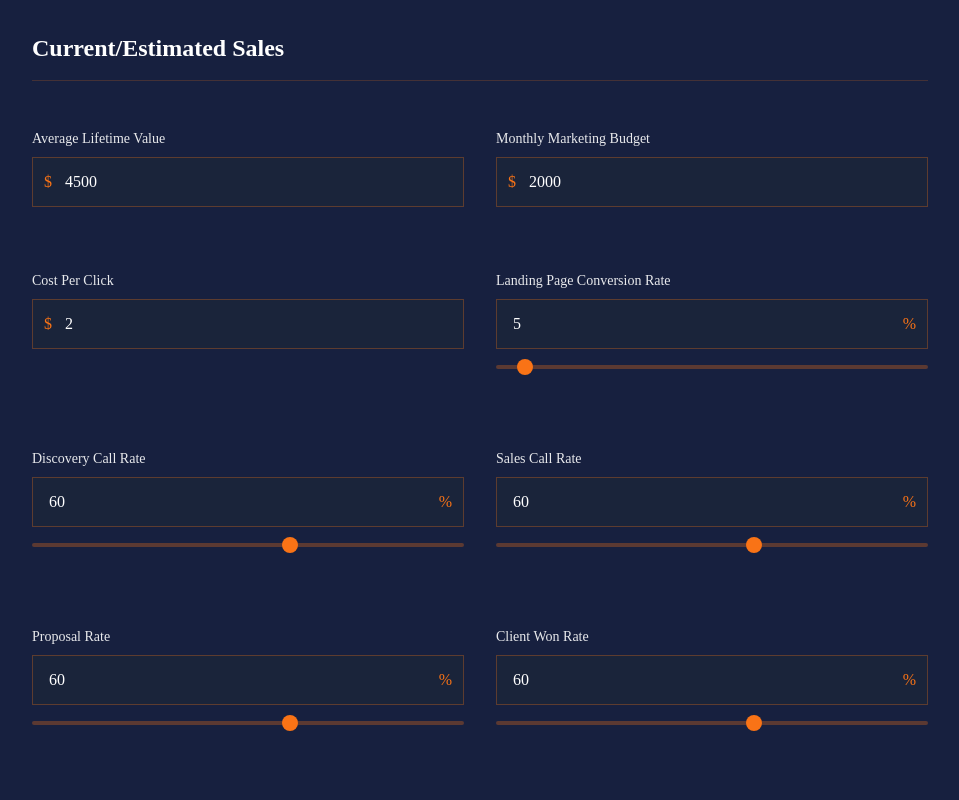
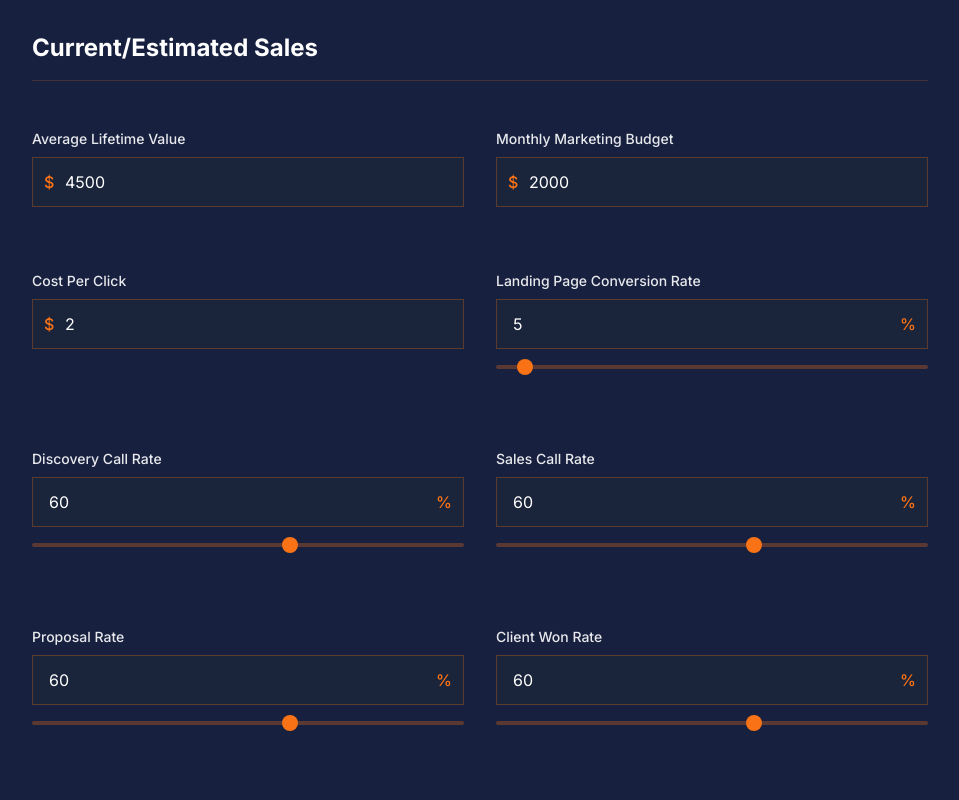
Before and after one commit to jack-xcelerate/sales-calculator, a Next.js app: page / in a window 1280 px wide. Shown: the top 800 px of the page, without its empty margins (160-1119 px from the left). Built offline with nearby package versions, Linux system fonts and the light colour scheme.

Commit message:
Update font configuration and styling

```diff
--- a/app/components/sales-calculator.tsx
+++ b/app/components/sales-calculator.tsx
@@ -25,6 +25,7 @@ const MetricCard = ({ label, value, subtitle, tooltipContent }: {
 );
 
 // InputField component
+// InputField component
 const InputField = ({
   label,
   value,
@@ -33,7 +34,8 @@ const InputField = ({
   max = 100,
   type = 'number',
   prefix,
-  suffix
+  suffix,
+  tooltipContent
 }: {
   label: string;
   value: number;
@@ -46,7 +48,14 @@ const InputField = ({
   tooltipContent?: string;
 }) => (
   <div className="mb-8">
-    <label className="text-white/90 text-sm font-medium mb-2 block">{label}</label>
+    <div className="flex items-center space-x-2 mb-2">
+      <label className="text-white/90 text-sm font-medium block">{label}</label>
+      {tooltipContent && (
+        <Tooltip content={tooltipContent}>
+          <Info className="h-4 w-4 text-orange-500/50 cursor-help hover:text-orange-500 transition-colors" />
+        </Tooltip>
+      )}
+    </div>
     <div className="relative">
       <input
         type={type}
@@ -195,14 +204,54 @@ const SalesCalculator = ({ inputs: initialInputs }: { inputs: Inputs }) => {
   };
 
   const inputFields = [
-    { label: "Average Lifetime Value", key: "avgLifetimeValue" as keyof Inputs, prefix: "$" },
-    { label: "Monthly Marketing Budget", key: "monthlyMarketingBudget" as keyof Inputs, prefix: "$" },
-    { label: "Cost Per Click", key: "costPerClick" as keyof Inputs, prefix: "$" },
-    { label: "Landing Page Conversion Rate", key: "landingPageConversion" as keyof Inputs, suffix: "%" },
-    { label: "Discovery Call Rate", key: "discoveryCallRate" as keyof Inputs, suffix: "%" },
-    { label: "Sales Call Rate", key: "salesCallRate" as keyof Inputs, suffix: "%" },
-    { label: "Proposal Rate", key: "proposalRate" as keyof Inputs, suffix: "%" },
-    { label: "Client Won Rate", key: "clientWonRate" as keyof Inputs, suffix: "%" },
+    {
+      label: "Average Lifetime Value",
+      key: "avgLifetimeValue" as keyof Inputs,
+      prefix: "$",
+      tooltipContent: "Average revenue generated per client over their lifetime"
+    },
+    {
+      label: "Monthly Marketing Budget",
+      key: "monthlyMarketingBudget" as keyof Inputs,
+      prefix: "$",
+      tooltipContent: "Your total monthly ad spend"
+    },
+    {
+      label: "Cost Per Click",
+      key: "costPerClick" as keyof Inputs,
+      prefix: "$",
+      tooltipContent: "Average cost per click for your ads"
+    },
+    {
+      label: "Landing Page Conversion Rate",
+      key: "landingPageConversion" as keyof Inputs,
+      suffix: "%",
+      tooltipContent: "Percentage of visitors who become leads"
+    },
+    {
+      label: "Discovery Call Rate",
+      key: "discoveryCallRate" as keyof Inputs,
+      suffix: "%",
+      tooltipContent: "Percentage of leads who schedule discovery calls"
+    },
+    {
+      label: "Sales Call Rate",
+      key: "salesCallRate" as keyof Inputs,
+      suffix: "%",
+      tooltipContent: "Percentage of discovery calls that lead to sales calls"
+    },
+    {
+      label: "Proposal Rate",
+      key: "proposalRate" as keyof Inputs,
+      suffix: "%",
+      tooltipContent: "Percentage of sales calls that result in proposals"
+    },
+    {
+      label: "Client Won Rate",
+      key: "clientWonRate" as keyof Inputs,
+      suffix: "%",
+      tooltipContent: "Percentage of proposals that convert to clients"
+    },
   ];
 
   return (
--- a/app/globals.css
+++ b/app/globals.css
@@ -1,3 +1,4 @@
+@import url('https://fonts.googleapis.com/css2?family=Inter:wght@400;500;600;700&display=swap');
 @tailwind base;
 @tailwind components;
 @tailwind utilities;
@@ -9,6 +10,7 @@ body {
   padding: 0;
   background-color: rgb(23, 32, 63);
   color: white;
+  font-family: 'Inter', sans-serif;
 }
 
 /* Input Styles */
--- a/app/layout.tsx
+++ b/app/layout.tsx
@@ -1,16 +1,10 @@
 import type { Metadata } from "next";
-import localFont from "next/font/local";
+import { Inter } from "next/font/google";
 import "./globals.css";
 
-const geistSans = localFont({
-  src: "./fonts/GeistVF.woff",
-  variable: "--font-geist-sans",
-  weight: "100 900",
-});
-const geistMono = localFont({
-  src: "./fonts/GeistMonoVF.woff",
-  variable: "--font-geist-mono",
-  weight: "100 900",
+const inter = Inter({
+  subsets: ["latin"],
+  variable: "--font-inter",
 });
 
 export const metadata: Metadata = {
@@ -20,12 +14,12 @@ export const metadata: Metadata = {
 
 export default function RootLayout({
   children,
-}: Readonly<{
+}: {
   children: React.ReactNode;
-}>) {
+}) {
   return (
-    <html lang="en" className="dark">
-      <body className={`${geistSans.variable} ${geistMono.variable} antialiased bg-[rgb(23,32,63)] min-h-screen`}>
+    <html lang="en">
+      <body className={`${inter.variable} font-sans bg-[rgb(23,32,63)] min-h-screen antialiased`}>
         {children}
       </body>
     </html>
--- a/package.json
+++ b/package.json
@@ -9,6 +9,7 @@
     "lint": "next lint"
   },
   "dependencies": {
+    "@next/font": "^14.2.15",
     "@radix-ui/react-tooltip": "^1.1.4",
     "@shadcn/ui": "^0.0.4",
     "@tailwindcss/forms": "^0.5.9",
--- a/tailwind.config.js
+++ b/tailwind.config.js
@@ -19,8 +19,7 @@ module.exports = {
     },
     extend: {
       fontFamily: {
-        sans: ["var(--font-geist-sans)", ...fontFamily.sans],
-        mono: ["var(--font-geist-mono)", ...fontFamily.mono],
+        sans: ["var(--font-inter)", ...fontFamily.sans],
       },
       colors: {
         border: "hsl(var(--border))",
@@ -78,5 +77,5 @@ module.exports = {
       },
     },
   },
-  plugins: [require("tailwindcss-animate")],
+  plugins: [require("tailwindcss-animate"), require("@tailwindcss/forms")],
 }
```
Also changed, not shown: 1 other file (tests, documents, lock files or other folders).
